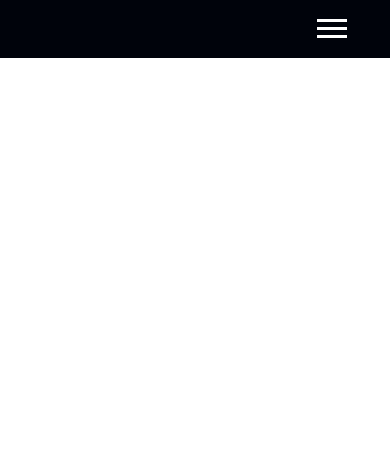
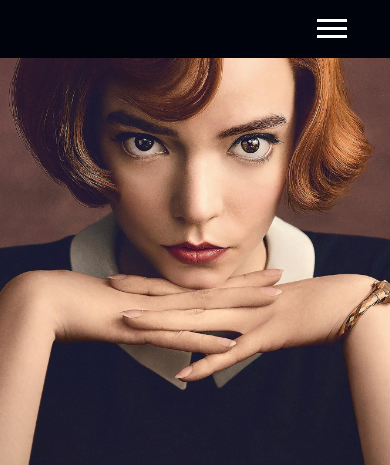
Before and after one commit to lanastazi/queenGambit, a plain HTML site: page index.html in a window 390 px wide. Shown: the top 465 px of the page. Drawn offline with nearby package versions, Linux system fonts and the light colour scheme; the site is published under a folder, as on GitHub Pages, so addresses that start at the root find nothing.

Commit message:
Update final.css

```diff
--- a/final.css
+++ b/final.css
@@ -338,7 +338,7 @@ h3 {
     display: block;
     width: 100vw;
     height: 95vh;
-    background: url("/img/mobile.jpg") no-repeat center top;
+    background: url("img/mobile.jpg") no-repeat center top;
     background-size: cover;
   }
 
```
